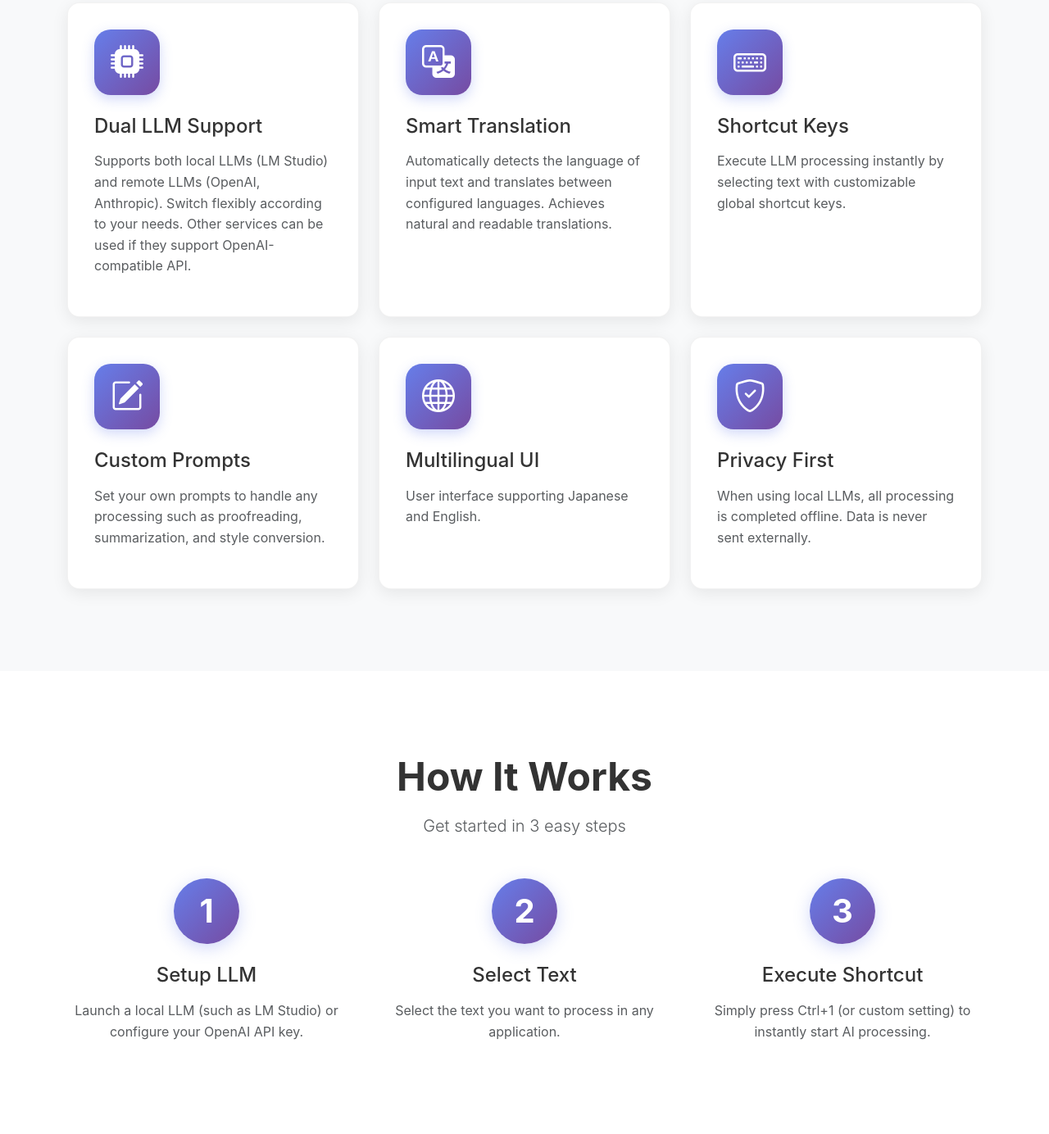
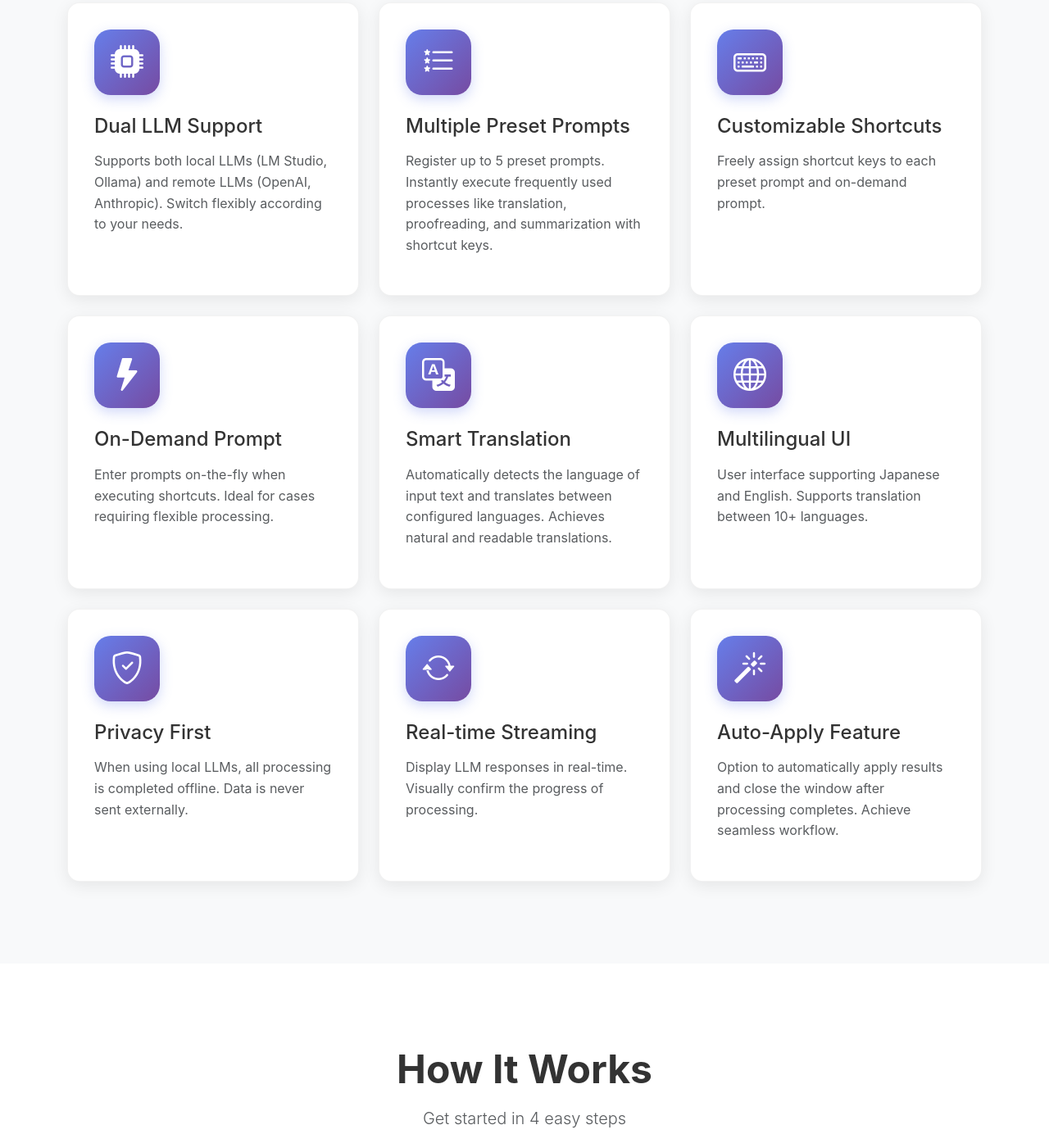
Before and after one commit to TetsuakiBaba/GenGo, an Electron app: page docs/index.html in a window 1280 px wide. Shown: the part 1211-2595 px from the top of the page at 82% size. Drawn offline with nearby package versions, Linux system fonts and the light colour scheme.

Commit message:
update webpage

```diff
--- a/docs/i18n.js
+++ b/docs/i18n.js
@@ -19,43 +19,59 @@ const translations = {
             subtitle: 'GenGoが提供する強力な機能',
             dualLlm: {
                 title: 'デュアルLLM対応',
-                description: 'ローカルLLM（LM Studio）とリモートLLM（OpenAI, Anthropic）の両方に対応。用途に応じて柔軟に切り替え可能。OpenAI互換APIであればその他のサービスも利用可能。'
+                description: 'ローカルLLM（LM Studio, Ollama）とリモートLLM（OpenAI, Anthropic）の両方に対応。用途に応じて柔軟に切り替え可能。'
+            },
+            presetPrompts: {
+                title: '複数の事前プロンプト',
+                description: '最大5個の事前プロンプトを登録可能。翻訳、校正、要約など、よく使う処理をショートカットキーで即座に実行。'
+            },
+            shortcuts: {
+                title: 'カスタマイズ可能なショートカット',
+                description: '各事前プロンプトとオンデマンドプロンプトに、自由にショートカットキーを割り当て可能。'
+            },
+            ondemand: {
+                title: 'オンデマンドプロンプト',
+                description: 'ショートカット実行時にその場でプロンプトを入力。柔軟な処理が必要な場合に最適。'
             },
             translation: {
                 title: 'スマート翻訳',
                 description: '入力されたテキストの言語を自動判定し、設定した言語間で相互翻訳。自然で読みやすい翻訳を実現。'
             },
-            shortcuts: {
-                title: 'ショートカットキー',
-                description: 'カスタマイズ可能なグローバルショートカットキーで、テキストを選択して即座にLLM処理を実行。'
-            },
-            customPrompts: {
-                title: 'カスタムプロンプト',
-                description: '独自のプロンプトを設定して、テキストの校正、要約、スタイル変換など、あらゆる処理に対応。'
-            },
             multilingual: {
                 title: '多言語UI',
-                description: '日本語・英語に対応したユーザーインターフェース。'
+                description: '日本語・英語に対応したユーザーインターフェース。10以上の言語間での翻訳をサポート。'
             },
             privacy: {
                 title: 'プライバシー優先',
                 description: 'ローカルLLMを使用すれば、すべての処理をオフラインで完結。データは外部に送信されません。'
+            },
+            streaming: {
+                title: 'リアルタイムストリーミング',
+                description: 'LLMの応答をリアルタイムで表示。処理の進行状況を視覚的に確認できます。'
+            },
+            autoApply: {
+                title: '自動適用機能',
+                description: '処理完了後、結果を自動的に適用してウィンドウを閉じる設定が可能。シームレスなワークフローを実現。'
             }
         },
         howItWorks: {
             title: '使い方',
-            subtitle: '3ステップで簡単に始められます',
+            subtitle: '4ステップで簡単に始められます',
             step1: {
                 title: 'LLM設定',
-                description: 'ローカルLLM（LM Studio等）を起動するか、OpenAI APIキーを設定します。'
+                description: 'ローカルLLM（LM Studio, Ollama等）を起動するか、リモートLLMのAPIキーを設定します。'
             },
             step2: {
+                title: 'プロンプト設定',
+                description: '最大5個の事前プロンプトを登録し、それぞれにショートカットキーを割り当てます。'
+            },
+            step3: {
                 title: 'テキスト選択',
                 description: '処理したいテキストを任意のアプリケーションで選択します。'
             },
-            step3: {
+            step4: {
                 title: 'ショートカット実行',
-                description: 'Ctrl+1（またはカスタム設定）を押すだけで、即座にAI処理が開始されます。'
+                description: '設定したショートカットキーを押すだけで、即座にAI処理が開始されます。'
             }
         },
         screenshots: {
@@ -63,15 +79,15 @@ const translations = {
             subtitle: 'GenGoの使用例',
             translation: {
                 title: '翻訳機能',
-                description: '日本語と英語の相互翻訳を瞬時に実行。設定からPreset Promptを利用することで、フランス語やドイツ語などの他の翻訳言語もサポート可能です。翻訳以外にも普段頻繁に利用するプロンプトをPreset Promptとして登録しておくことで、ワンクリックで様々な処理を実行できます。'
+                description: '日本語と英語の相互翻訳を瞬時に実行。事前プロンプトに登録することで、よく使う処理をショートカットキー一つで実行できます。'
             },
             settings: {
                 title: '設定画面',
-                description: '直感的なUIで簡単に設定をカスタマイズ'
+                description: '最大5個の事前プロンプトを登録し、それぞれに自由なショートカットキーを設定可能'
             },
             customPrompt: {
-                title: 'カスタムプロンプト',
-                description: 'オンデマンドで任意のプロンプトを実行'
+                title: 'オンデマンドプロンプト',
+                description: 'その場でプロンプトを入力して柔軟に処理を実行'
             },
             result: {
                 title: '結果プレビュー',
@@ -124,43 +140,59 @@ const translations = {
             subtitle: 'Powerful features provided by GenGo',
             dualLlm: {
                 title: 'Dual LLM Support',
-                description: 'Supports both local LLMs (LM Studio) and remote LLMs (OpenAI, Anthropic). Switch flexibly according to your needs. Other services can be used if they support OpenAI-compatible API.'
+                description: 'Supports both local LLMs (LM Studio, Ollama) and remote LLMs (OpenAI, Anthropic). Switch flexibly according to your needs.'
+            },
+            presetPrompts: {
+                title: 'Multiple Preset Prompts',
+                description: 'Register up to 5 preset prompts. Instantly execute frequently used processes like translation, proofreading, and summarization with shortcut keys.'
+            },
+            shortcuts: {
+                title: 'Customizable Shortcuts',
+                description: 'Freely assign shortcut keys to each preset prompt and on-demand prompt.'
+            },
+            ondemand: {
+                title: 'On-Demand Prompt',
+                description: 'Enter prompts on-the-fly when executing shortcuts. Ideal for cases requiring flexible processing.'
             },
             translation: {
                 title: 'Smart Translation',
                 description: 'Automatically detects the language of input text and translates between configured languages. Achieves natural and readable translations.'
             },
-            shortcuts: {
-                title: 'Shortcut Keys',
-                description: 'Execute LLM processing instantly by selecting text with customizable global shortcut keys.'
-            },
-            customPrompts: {
-                title: 'Custom Prompts',
-                description: 'Set your own prompts to handle any processing such as proofreading, summarization, and style conversion.'
-            },
             multilingual: {
                 title: 'Multilingual UI',
-                description: 'User interface supporting Japanese and English.'
+                description: 'User interface supporting Japanese and English. Supports translation between 10+ languages.'
             },
             privacy: {
                 title: 'Privacy First',
                 description: 'When using local LLMs, all processing is completed offline. Data is never sent externally.'
+            },
+            streaming: {
+                title: 'Real-time Streaming',
+                description: 'Display LLM responses in real-time. Visually confirm the progress of processing.'
+            },
+            autoApply: {
+                title: 'Auto-Apply Feature',
+                description: 'Option to automatically apply results and close the window after processing completes. Achieve seamless workflow.'
             }
         },
         howItWorks: {
             title: 'How It Works',
-            subtitle: 'Get started in 3 easy steps',
+            subtitle: 'Get started in 4 easy steps',
             step1: {
                 title: 'Setup LLM',
-                description: 'Launch a local LLM (such as LM Studio) or configure your OpenAI API key.'
+                description: 'Launch a local LLM (such as LM Studio, Ollama) or configure your remote LLM API key.'
             },
             step2: {
+                title: 'Configure Prompts',
+                description: 'Register up to 5 preset prompts and assign shortcut keys to each.'
+            },
+            step3: {
                 title: 'Select Text',
                 description: 'Select the text you want to process in any application.'
             },
-            step3: {
+            step4: {
                 title: 'Execute Shortcut',
-                description: 'Simply press Ctrl+1 (or custom setting) to instantly start AI processing.'
+                description: 'Simply press the configured shortcut key to instantly start AI processing.'
             }
         },
         screenshots: {
@@ -168,15 +200,15 @@ const translations = {
             subtitle: 'GenGo in action',
             translation: {
                 title: 'Translation Feature',
-                description: 'Execute bidirectional translation between Japanese and English instantly and easily. By using Preset Prompts from the settings, you can also support other translation languages such as French and German. In addition to translation, you can register frequently used prompts as Preset Prompts to execute various processes with a single click.'
+                description: 'Execute bidirectional translation between Japanese and English instantly. Register frequently used processes as preset prompts and execute with a single shortcut key.'
             },
             settings: {
                 title: 'Settings Panel',
-                description: 'Easily customize settings with an intuitive UI'
+                description: 'Register up to 5 preset prompts and assign custom shortcut keys to each'
             },
             customPrompt: {
-                title: 'Custom Prompt',
-                description: 'Execute any prompt on demand'
+                title: 'On-Demand Prompt',
+                description: 'Enter prompts on-the-fly for flexible processing'
             },
             result: {
                 title: 'Result Preview',
--- a/docs/index.html
+++ b/docs/index.html
@@ -126,6 +126,48 @@
                 <div class="col-md-6 col-lg-4">
                     <div class="feature-card h-100">
                         <div class="feature-icon">
+                            <i class="bi bi-list-stars"></i>
+                        </div>
+                        <h3 class="h4 mb-3" data-i18n="features.presetPrompts.title">複数の事前プロンプト</h3>
+                        <p class="text-muted" data-i18n="features.presetPrompts.description">
+                            最大5個の事前プロンプトを登録可能。翻訳、校正、要約など、
+                            よく使う処理をショートカットキーで即座に実行。
+                        </p>
+                    </div>
+                </div>
+
+                <!-- Feature 3 -->
+                <div class="col-md-6 col-lg-4">
+                    <div class="feature-card h-100">
+                        <div class="feature-icon">
+                            <i class="bi bi-keyboard"></i>
+                        </div>
+                        <h3 class="h4 mb-3" data-i18n="features.shortcuts.title">カスタマイズ可能なショートカット</h3>
+                        <p class="text-muted" data-i18n="features.shortcuts.description">
+                            各事前プロンプトとオンデマンドプロンプトに、
+                            自由にショートカットキーを割り当て可能。
+                        </p>
+                    </div>
+                </div>
+
+                <!-- Feature 4 -->
+                <div class="col-md-6 col-lg-4">
+                    <div class="feature-card h-100">
+                        <div class="feature-icon">
+                            <i class="bi bi-lightning-fill"></i>
+                        </div>
+                        <h3 class="h4 mb-3" data-i18n="features.ondemand.title">オンデマンドプロンプト</h3>
+                        <p class="text-muted" data-i18n="features.ondemand.description">
+                            ショートカット実行時にその場でプロンプトを入力。
+                            柔軟な処理が必要な場合に最適。
+                        </p>
+                    </div>
+                </div>
+
+                <!-- Feature 5 -->
+                <div class="col-md-6 col-lg-4">
+                    <div class="feature-card h-100">
+                        <div class="feature-icon">
                             <i class="bi bi-translate"></i>
                         </div>
                         <h3 class="h4 mb-3" data-i18n="features.translation.title">スマート翻訳</h3>
@@ -136,35 +178,7 @@
                     </div>
                 </div>
 
-                <!-- Feature 3 -->
-                <div class="col-md-6 col-lg-4">
-                    <div class="feature-card h-100">
-                        <div class="feature-icon">
-                            <i class="bi bi-keyboard"></i>
-                        </div>
-                        <h3 class="h4 mb-3" data-i18n="features.shortcuts.title">ショートカットキー</h3>
-                        <p class="text-muted" data-i18n="features.shortcuts.description">
-                            カスタマイズ可能なグローバルショートカットキーで、
-                            テキストを選択して即座にLLM処理を実行。
-                        </p>
-                    </div>
-                </div>
-
-                <!-- Feature 4 -->
-                <div class="col-md-6 col-lg-4">
-                    <div class="feature-card h-100">
-                        <div class="feature-icon">
-                            <i class="bi bi-pencil-square"></i>
-                        </div>
-                        <h3 class="h4 mb-3" data-i18n="features.customPrompts.title">カスタムプロンプト</h3>
-                        <p class="text-muted" data-i18n="features.customPrompts.description">
-                            独自のプロンプトを設定して、テキストの校正、要約、
-                            スタイル変換など、あらゆる処理に対応。
-                        </p>
-                    </div>
-                </div>
-
-                <!-- Feature 5 -->
+                <!-- Feature 6 -->
                 <div class="col-md-6 col-lg-4">
                     <div class="feature-card h-100">
                         <div class="feature-icon">
@@ -178,7 +192,7 @@
                     </div>
                 </div>
 
-                <!-- Feature 6 -->
+                <!-- Feature 7 -->
                 <div class="col-md-6 col-lg-4">
                     <div class="feature-card h-100">
                         <div class="feature-icon">
@@ -191,6 +205,34 @@
                         </p>
                     </div>
                 </div>
+
+                <!-- Feature 8 -->
+                <div class="col-md-6 col-lg-4">
+                    <div class="feature-card h-100">
+                        <div class="feature-icon">
+                            <i class="bi bi-arrow-repeat"></i>
+                        </div>
+                        <h3 class="h4 mb-3" data-i18n="features.streaming.title">リアルタイムストリーミング</h3>
+                        <p class="text-muted" data-i18n="features.streaming.description">
+                            LLMの応答をリアルタイムで表示。
+                            処理の進行状況を視覚的に確認できます。
+                        </p>
+                    </div>
+                </div>
+
+                <!-- Feature 9 -->
+                <div class="col-md-6 col-lg-4">
+                    <div class="feature-card h-100">
+                        <div class="feature-icon">
+                            <i class="bi bi-magic"></i>
+                        </div>
+                        <h3 class="h4 mb-3" data-i18n="features.autoApply.title">自動適用機能</h3>
+                        <p class="text-muted" data-i18n="features.autoApply.description">
+                            処理完了後、結果を自動的に適用してウィンドウを閉じる設定が可能。
+                            シームレスなワークフローを実現。
+                        </p>
+                    </div>
+                </div>
             </div>
         </div>
     </section>
@@ -200,40 +242,52 @@
         <div class="container">
             <div class="text-center mb-5">
                 <h2 class="display-5 fw-bold mb-3" data-i18n="howItWorks.title">使い方</h2>
-                <p class="lead text-muted" data-i18n="howItWorks.subtitle">3ステップで簡単に始められます</p>
+                <p class="lead text-muted" data-i18n="howItWorks.subtitle">4ステップで簡単に始められます</p>
             </div>
 
             <div class="row g-5">
                 <!-- Step 1 -->
-                <div class="col-lg-4">
+                <div class="col-lg-3">
                     <div class="text-center">
                         <div class="step-number mx-auto mb-4">1</div>
                         <h3 class="h4 mb-3" data-i18n="howItWorks.step1.title">LLM設定</h3>
                         <p class="text-muted" data-i18n="howItWorks.step1.description">
-                            ローカルLLM（LM Studio等）を起動するか、
-                            OpenAI APIキーを設定します。
+                            ローカルLLM（LM Studio, Ollama等）を起動するか、
+                            リモートLLMのAPIキーを設定します。
                         </p>
                     </div>
                 </div>
 
                 <!-- Step 2 -->
-                <div class="col-lg-4">
+                <div class="col-lg-3">
                     <div class="text-center">
                         <div class="step-number mx-auto mb-4">2</div>
-                        <h3 class="h4 mb-3" data-i18n="howItWorks.step2.title">テキスト選択</h3>
+                        <h3 class="h4 mb-3" data-i18n="howItWorks.step2.title">プロンプト設定</h3>
                         <p class="text-muted" data-i18n="howItWorks.step2.description">
+                            最大5個の事前プロンプトを登録し、
+                            それぞれにショートカットキーを割り当てます。
+                        </p>
+                    </div>
+                </div>
+
+                <!-- Step 3 -->
+                <div class="col-lg-3">
+                    <div class="text-center">
+                        <div class="step-number mx-auto mb-4">3</div>
+                        <h3 class="h4 mb-3" data-i18n="howItWorks.step3.title">テキスト選択</h3>
+                        <p class="text-muted" data-i18n="howItWorks.step3.description">
                             処理したいテキストを任意のアプリケーションで選択します。
                         </p>
                     </div>
                 </div>
 
-                <!-- Step 3 -->
-                <div class="col-lg-4">
+                <!-- Step 4 -->
+                <div class="col-lg-3">
                     <div class="text-center">
-                        <div class="step-number mx-auto mb-4">3</div>
-                        <h3 class="h4 mb-3" data-i18n="howItWorks.step3.title">ショートカット実行</h3>
-                        <p class="text-muted" data-i18n="howItWorks.step3.description">
-                            Ctrl+1（またはカスタム設定）を押すだけで、
+                        <div class="step-number mx-auto mb-4">4</div>
+                        <h3 class="h4 mb-3" data-i18n="howItWorks.step4.title">ショートカット実行</h3>
+                        <p class="text-muted" data-i18n="howItWorks.step4.description">
+                            設定したショートカットキーを押すだけで、
                             即座にAI処理が開始されます。
                         </p>
                     </div>
```
